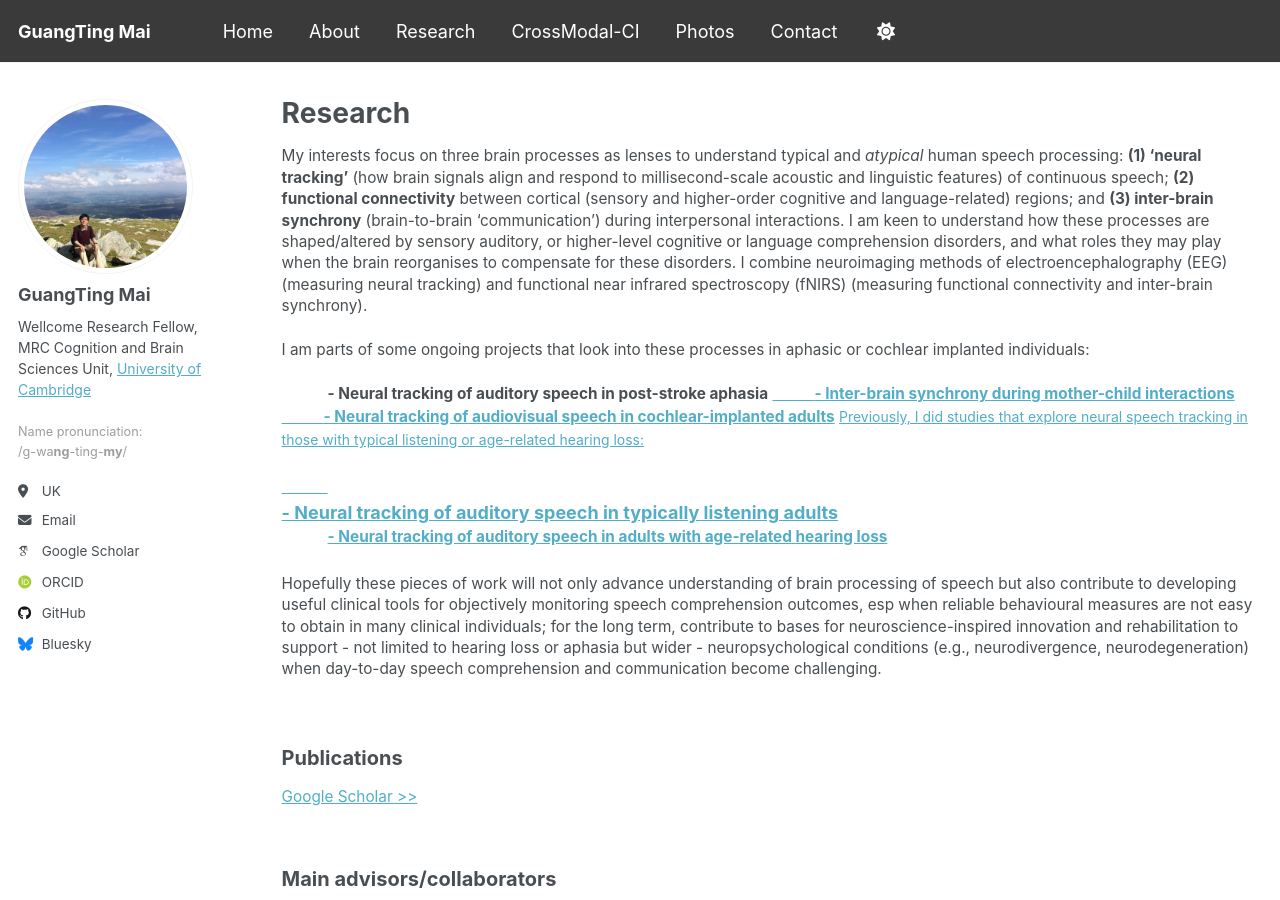
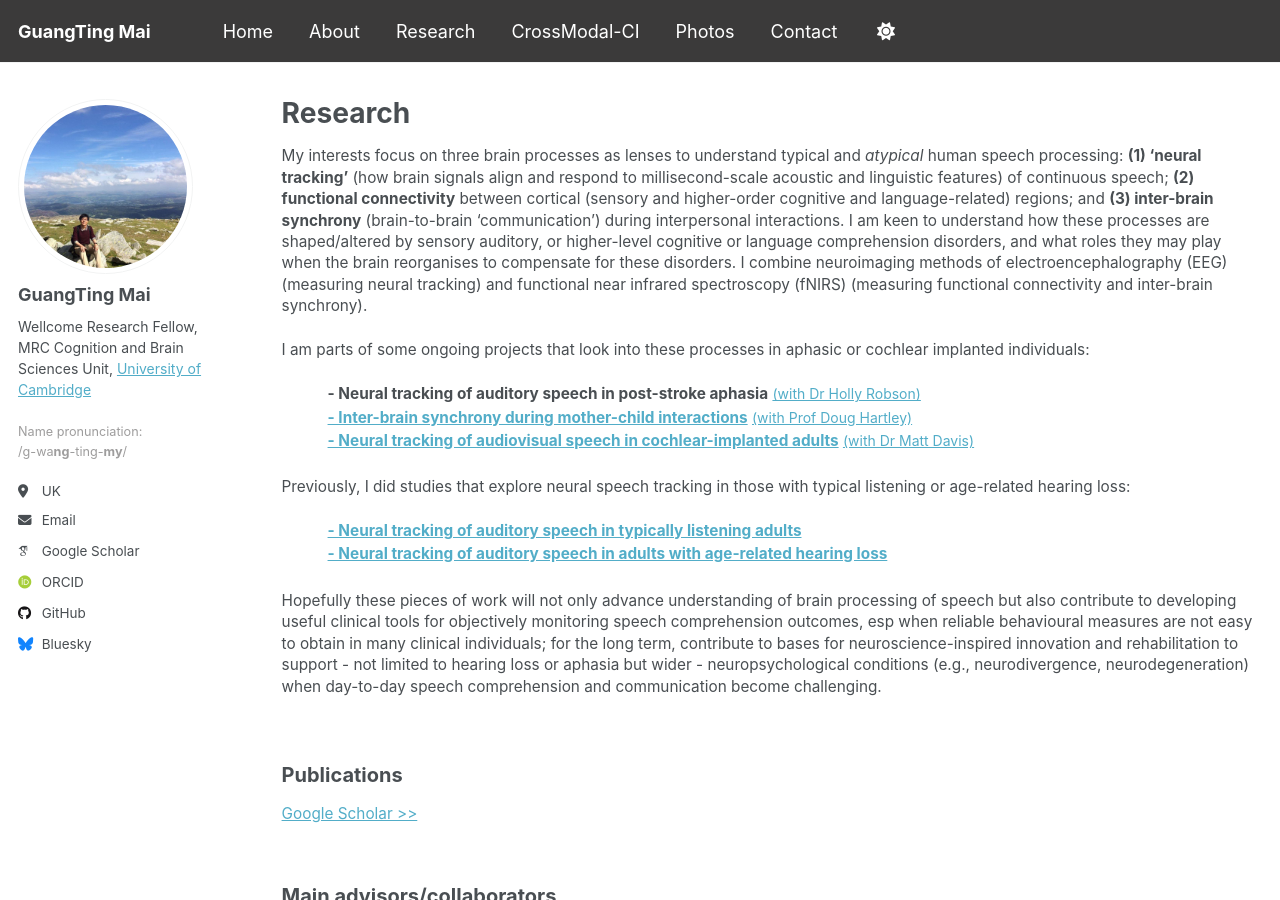
Before and after one commit to guangtingmai/guangtingmai.github.io, a Jekyll site: the page built from _pages/research.html, in a window 1280 px wide and 900 px high. Built offline with Jekyll 4.4.1, drawn with Linux system fonts in a browser that asks for light colours; some web fonts are replaced.

Commit message:
Update research.html

```diff
--- a/_pages/research.html
+++ b/_pages/research.html
@@ -14,9 +14,9 @@ author_profile: true
   (measuring functional connectivity and inter-brain synchrony).</span></p>
 <p><span style="font-size: 11.5pt;line-height: 1.3;display: block;margin-bottom: 0.05vh">I am parts of some ongoing projects that look into these processes in aphasic or cochlear implanted individuals:</span></p>
 <p>
-  <span style="font-size: 11.5pt;line-height: 1.5;display: block;margin-bottom: 0.05vh">&emsp;&emsp;&emsp;<strong>- Neural tracking of auditory speech in post-stroke aphasia</strong> <a style="font-size:10.5pt;>(with Dr Holly Robson)</a></span>
-  <span style="font-size: 11.5pt;line-height: 1.5;display: block;margin-bottom: 0.05vh">&emsp;&emsp;&emsp;<a href="https://guangtingmai.github.io/interbrain-sync/"><strong>- Inter-brain synchrony during mother-child interactions</strong></a> <a style="font-size:10.5pt;>(with Prof Doug Hartley)</a></span>
-  <span style="font-size: 11.5pt;line-height: 1.5;display: block;margin-bottom: 0.25vh">&emsp;&emsp;&emsp;<a href="https://guangtingmai.github.io/crossmodal-ci/"><strong>- Neural tracking of audiovisual speech in cochlear-implanted adults</strong></a> <a style="font-size:10.5pt;>(with Dr Matt Davis)</a></span>
+  <span style="font-size: 11.5pt;line-height: 1.5;display: block;margin-bottom: 0.05vh">&emsp;&emsp;&emsp;<strong>- Neural tracking of auditory speech in post-stroke aphasia</strong> <a style="font-size:10.5pt;">(with Dr Holly Robson)</a></span>
+  <span style="font-size: 11.5pt;line-height: 1.5;display: block;margin-bottom: 0.05vh">&emsp;&emsp;&emsp;<a href="https://guangtingmai.github.io/interbrain-sync/"><strong>- Inter-brain synchrony during mother-child interactions</strong></a> <a style="font-size:10.5pt;">(with Prof Doug Hartley)</a></span>
+  <span style="font-size: 11.5pt;line-height: 1.5;display: block;margin-bottom: 0.25vh">&emsp;&emsp;&emsp;<a href="https://guangtingmai.github.io/crossmodal-ci/"><strong>- Neural tracking of audiovisual speech in cochlear-implanted adults</strong></a> <a style="font-size:10.5pt;">(with Dr Matt Davis)</a></span>
 </p>
 <p><span style="font-size: 11.5pt;line-height: 1.3;display: block;margin-bottom: 0.05vh">Previously, I did studies that explore neural speech tracking in those with typical listening or age-related hearing loss:</span></p>
 <p>
```
